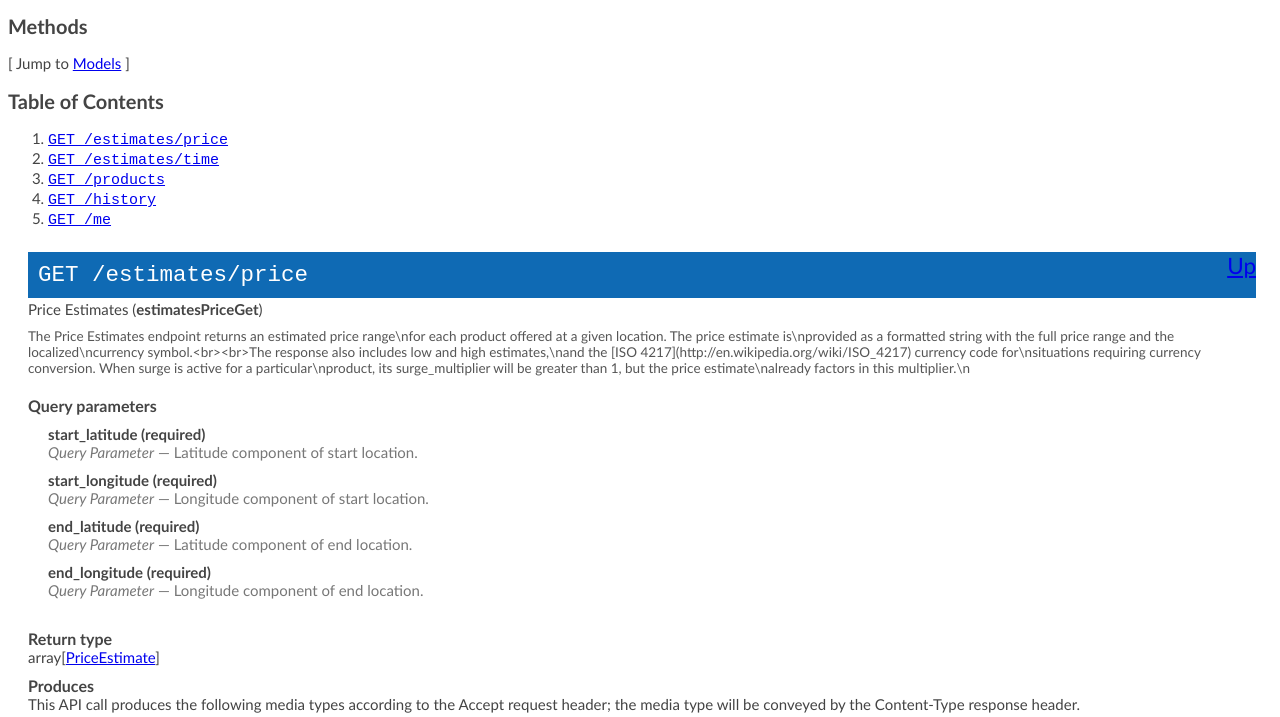
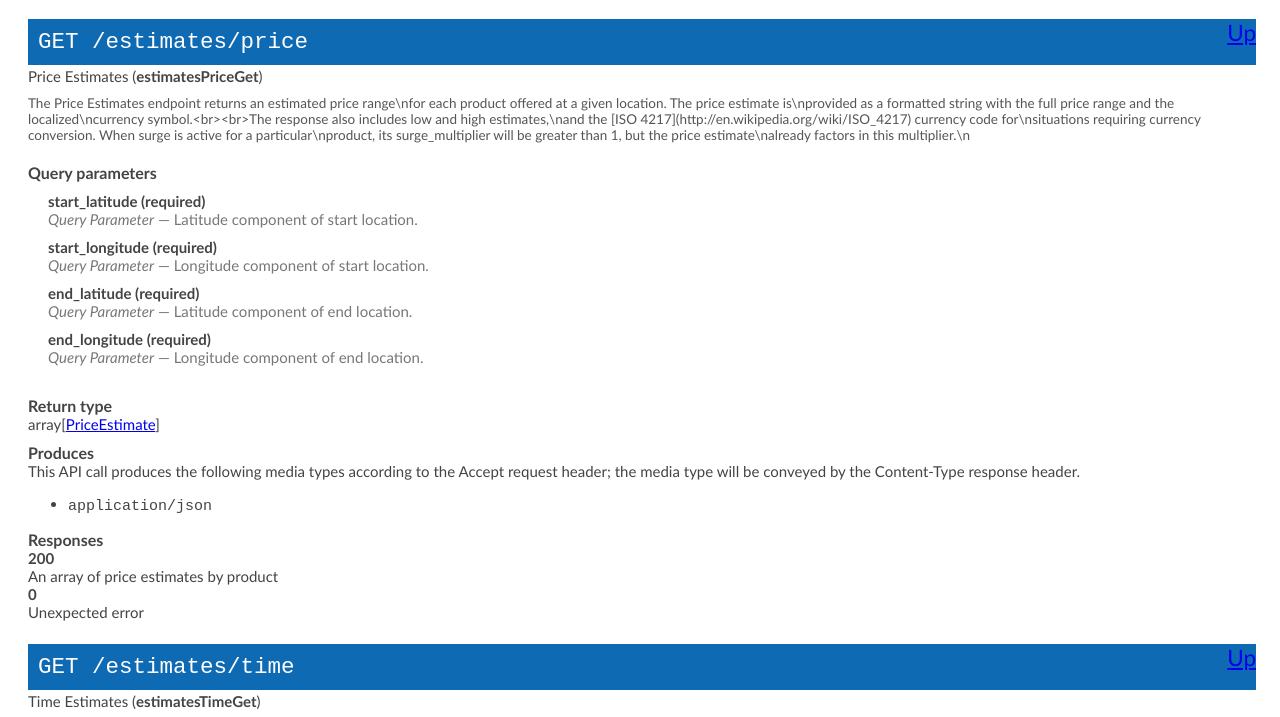
Before and after one commit to syfulholmes/syfulholmes.github.io, a plain HTML site: page index.html in a window 1280 px wide. Shown: the part 50-767 px from the top of the page. Drawn offline with Linux system fonts and the light colour scheme.

Commit message:
Update index.html

```diff
--- a/index.html
+++ b/index.html
@@ -182,46 +182,6 @@ font-style: italic;
   </head>
   <body>
   <h1>kooki-ws-3.0 Documentation</h1>
-
-
-
-  <h2><a name="__Methods">Methods</a></h2>
-  [ Jump to <a href="#__Models">Models</a> ]
-
-
-  <h2>Table of Contents </h2>
-  <div class="method-summary"></div>
-
-  <ol>
-
-
-
-  <li><a href="#estimatesPriceGet"><code><span class="http-method">get</span> /estimates/price</code></a></li>
-
-  <li><a href="#estimatesTimeGet"><code><span class="http-method">get</span> /estimates/time</code></a></li>
-
-
-
-
-
-  <li><a href="#productsGet"><code><span class="http-method">get</span> /products</code></a></li>
-
-
-
-
-
-  <li><a href="#historyGet"><code><span class="http-method">get</span> /history</code></a></li>
-
-  <li><a href="#meGet"><code><span class="http-method">get</span> /me</code></a></li>
-
-
-
-  </ol>
-
-
-
-
-
 
   <div class="method"><a name="estimatesPriceGet"/>
     <div class="method-path">
```
